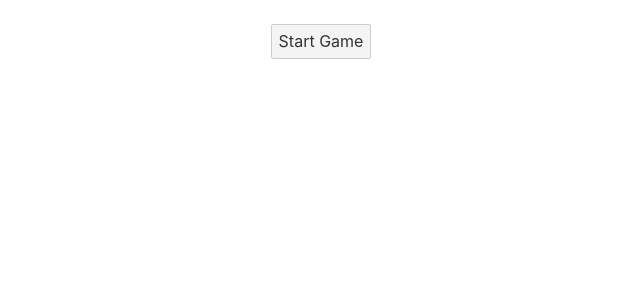
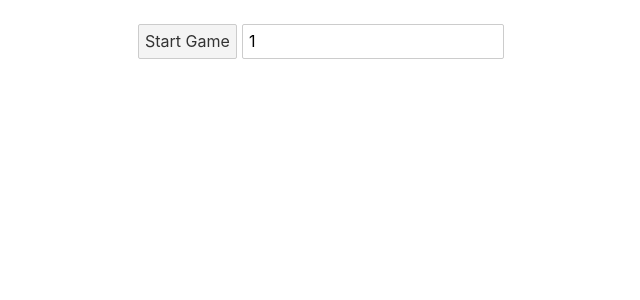
Before and after one commit to KuestenFlunder/svelte-gameOfLife, a Svelte app: page / in a window 1280 px wide. Shown: the top 300 px of the page, without its empty margins (319-959 px from the left). Built offline with nearby package versions, Linux system fonts and the light colour scheme.

Commit message:
add/send number of rounds to server

```diff
--- a/package.json
+++ b/package.json
@@ -12,7 +12,7 @@
     "@rollup/plugin-commonjs": "^24.0.0",
     "@rollup/plugin-node-resolve": "^15.0.0",
     "@rollup/plugin-terser": "^0.4.0",
-    "rollup": "^3.15.0",
+    "rollup": "^3.29.4",
     "rollup-plugin-css-only": "^4.3.0",
     "rollup-plugin-livereload": "^2.0.0",
     "rollup-plugin-svelte": "^7.1.2",
--- a/src/Playground.svelte
+++ b/src/Playground.svelte
@@ -3,7 +3,7 @@
 
     let url = "ws://localhost:8080/gameoflife";
     let playground = writable([]); // Use Svelte store for reactivity
-
+    let rounds = 1;
     let socket;
 
     function startGame() {
@@ -11,7 +11,8 @@
 
         socket.onopen = (event) => {
             console.log("Connection opened:", event);
-            socket.send("30");
+
+             socket.send(String(rounds));
         };
 
         socket.onmessage = (event) => {
@@ -56,8 +57,9 @@
 </script>
 
 <div>
+
     <button on:click={startGame}>Start Game</button>
-
+    <input type="number" id="rounds" bind:value={rounds} />
     <div class="grid">
         {#each $playground as row, y}
             <div class="row">
```
Also changed, not shown: 1 other file (tests, documents, lock files or other folders).
